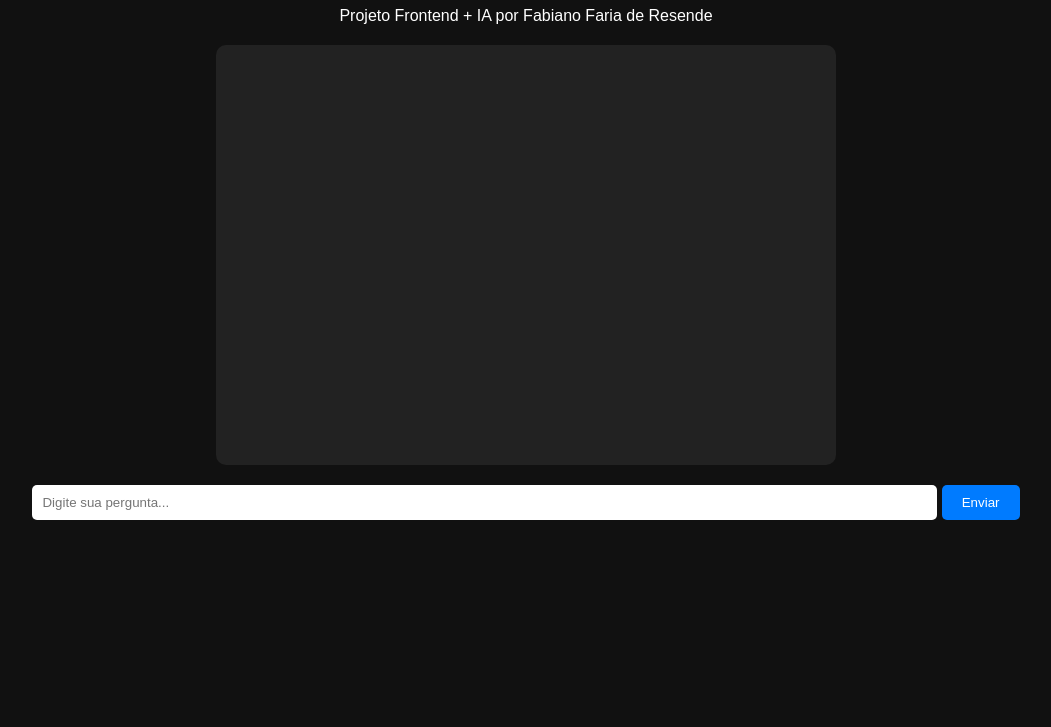
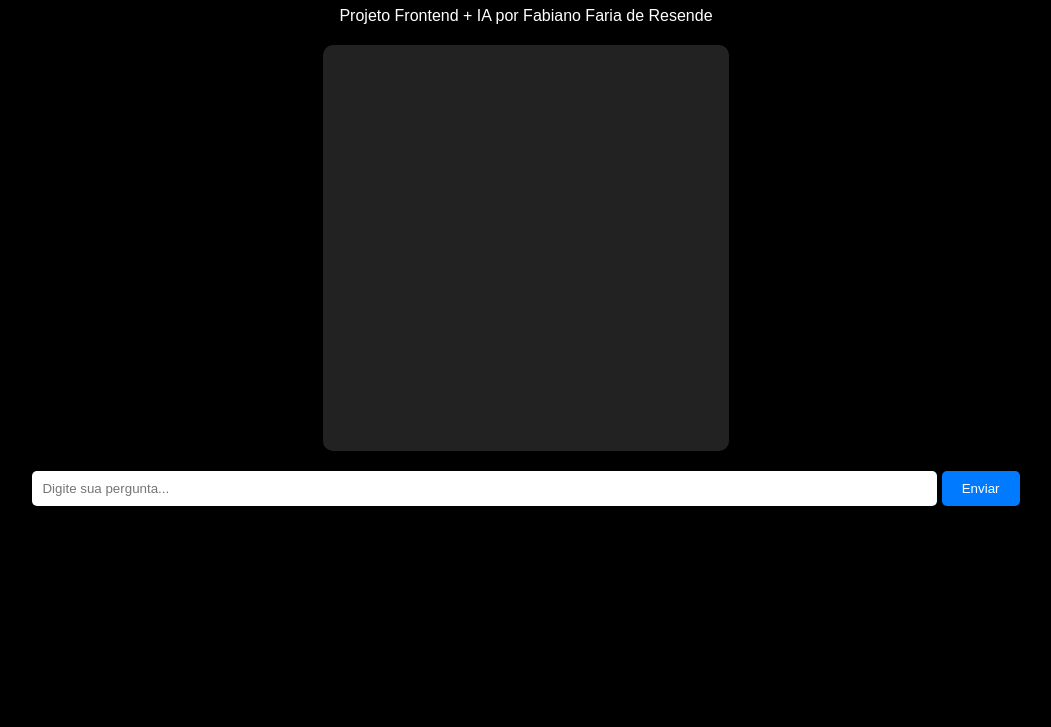
Before and after one commit to FabianoResende/chatbot-ia-frontend, a plain HTML site: page index.html in a window 1280 px wide. Shown: the part 73-800 px from the top of the page, without its empty margins (114-1165 px from the left). Drawn offline with Linux system fonts and the light colour scheme.

Commit message:
Update style.css

```diff
--- a/style.css
+++ b/style.css
@@ -1,5 +1,5 @@
 body {
-    background: #111;
+  background: #000;
   color: #fff;
   font-family: Arial, sans-serif;
   text-align: center;
@@ -7,11 +7,11 @@ body {
 
 .chat-window {
   width: 90%;
-    max-width: 600px;
+  max-width: 400px;
   height: 400px;
   margin: 20px auto;
   background: #222;
-    padding: 10px;
+  padding: 3px;
   overflow-y: auto;
   border-radius: 10px;
 }
@@ -22,12 +22,12 @@ body {
   border-radius: 5px;
 }
 
-.message.user {
+.message_user {
   background: #007bff;
   text-align: right;
 }
 
-.message.bot {
+.message_bot {
   background: #444;
   text-align: left;
 }
```
Lines whose indentation alone changed are shown as unchanged.
